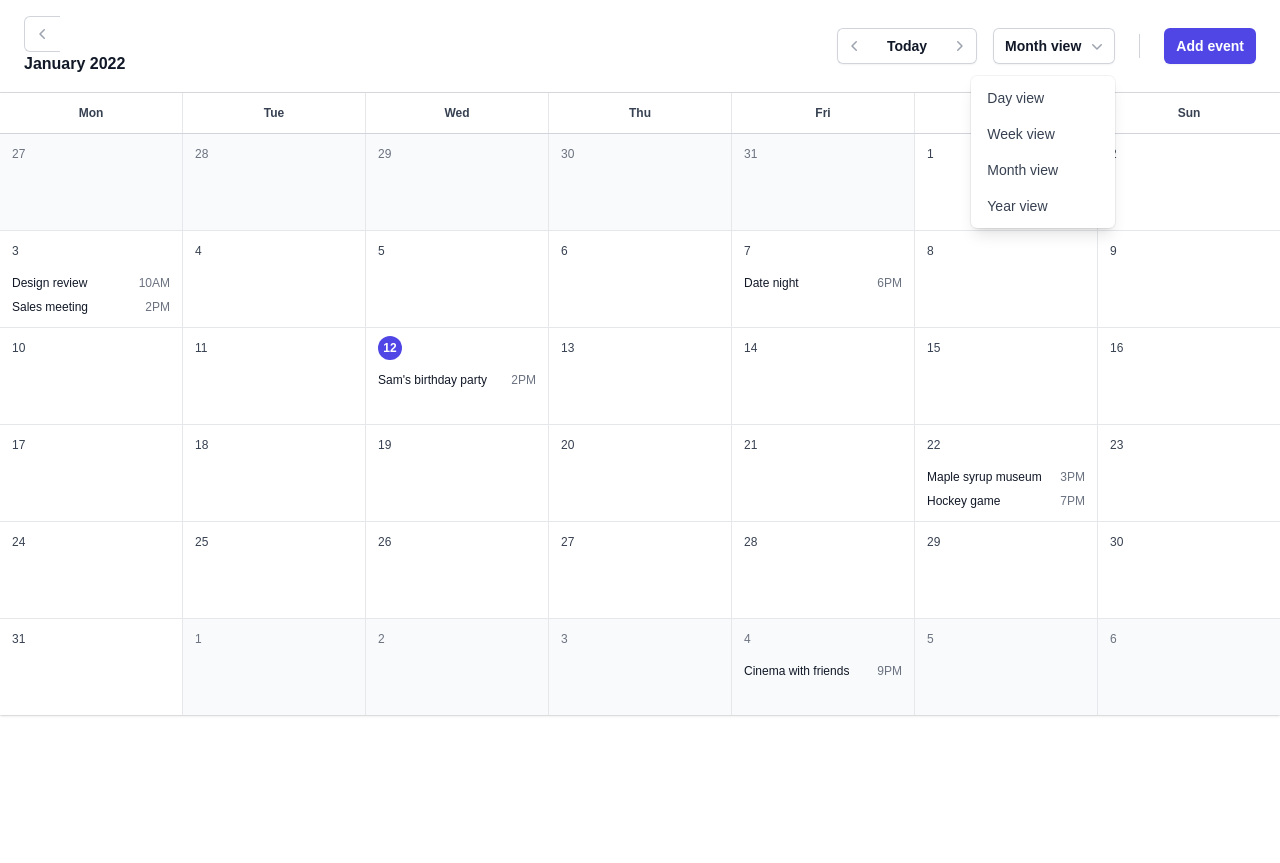
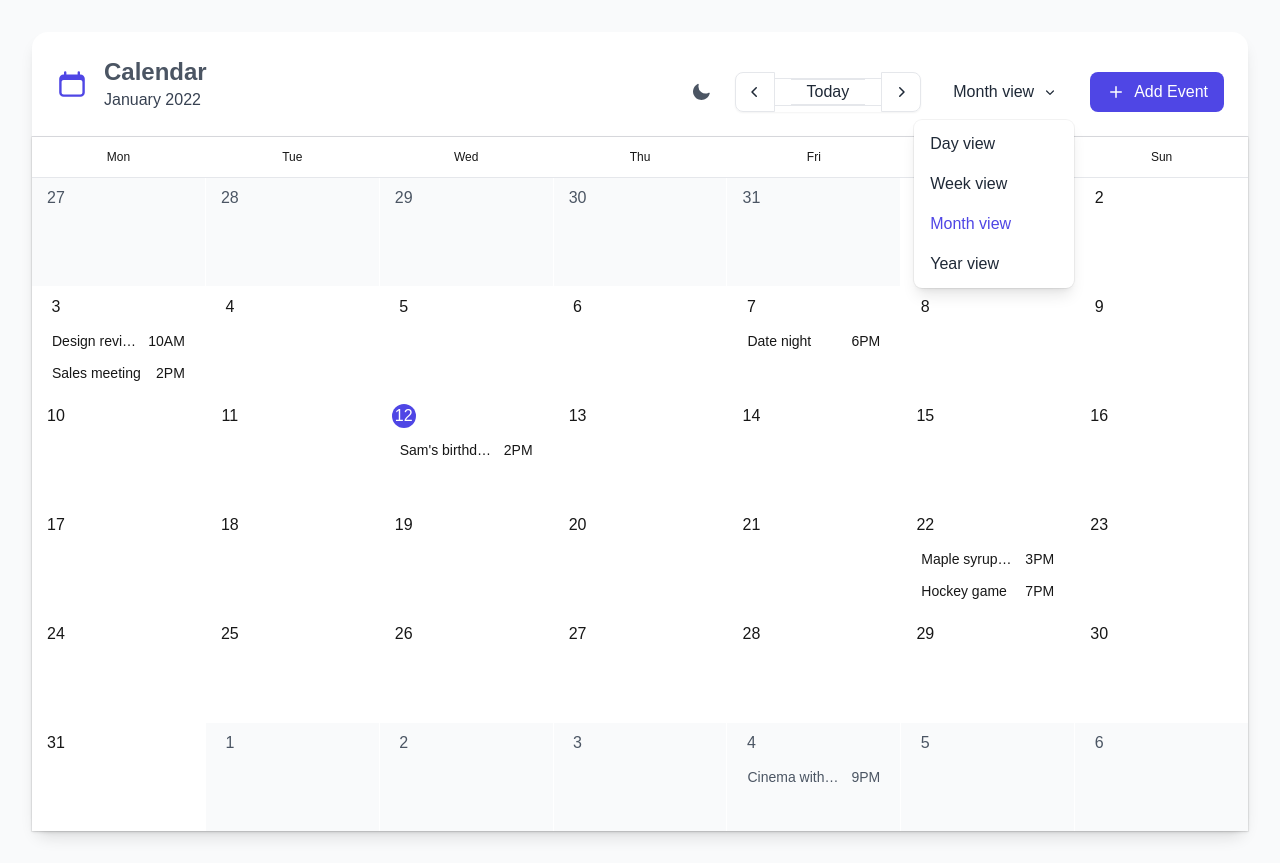
Before and after one commit to paul-ohl/hackaton_mds_spotify, a Next.js app in the folder src/musicalendar/: page /calendar in a window 1280 px wide. Both pictures are taken after a click on the button "Month view". Before the commit the page ends 800 px from the top, so only its background shows below. Built offline with nearby package versions, Linux system fonts and the light colour scheme.

Commit message:
WIP dark theme swith with light theme

```diff
--- a/src/musicalendar/app/calendar/page.tsx
+++ b/src/musicalendar/app/calendar/page.tsx
@@ -1,4 +1,6 @@
-import React from 'react';
+'use client'
+
+import React, { useState } from 'react';
 import { Menu, MenuButton, MenuItem, MenuItems } from '@headlessui/react'
 import {
   ChevronDownIcon,
@@ -6,7 +8,15 @@ import {
   ChevronRightIcon,
   ClockIcon,
   EllipsisHorizontalIcon,
+  SunIcon,
+  MoonIcon,
+  CalendarIcon,
+  PlusIcon
 } from '@heroicons/react/20/solid'
+
+function classNames(...classes) {
+  return classes.filter(Boolean).join(' ')
+}
 
 const days = [
   { date: '2021-12-27', events: [] },
@@ -79,307 +89,270 @@ const days = [
   { date: '2022-02-05', events: [] },
   { date: '2022-02-06', events: [] },
 ]
+
+
 const selectedDay = days.find((day) => day.isSelected)
 
-function classNames(...classes) {
-  return classes.filter(Boolean).join(' ')
-}
+export default function Calendar() {
+  const [isDark, setIsDark] = useState(false);
+  const [currentView, setCurrentView] = useState('month');
 
-export default function Calendar() {
+  const baseTheme = {
+    layout: isDark ? 'bg-gray-900' : 'bg-gray-50',
+    card: isDark ? 'bg-gray-800' : 'bg-white',
+    text: isDark ? 'text-white' : 'text-gray-800',
+    border: isDark ? 'border-gray-700' : 'border-gray-200',
+    buttonBg: isDark ? 'bg-gray-700' : 'bg-white',
+    buttonHover: isDark ? 'hover:bg-gray-600' : 'hover:bg-gray-50',
+    secondaryText: isDark ? 'text-gray-800' : 'text-gray-700',
+    menuBg: isDark ? 'bg-gray-800' : 'bg-white',
+    calendarDayBg: isDark ? 'bg-gray-800' : 'bg-white',
+    calendarDayHover: isDark ? 'hover:bg-gray-700' : 'hover:bg-gray-100',
+    inactiveDay: isDark ? 'bg-gray-900/50 text-gray-500' : 'bg-gray-50 text-gray-600',
+    accent: 'bg-indigo-600 hover:bg-indigo-500',
+    accentText: 'text-indigo-600',
+    shadow: isDark ? '' : 'shadow-lg',
+    transition: 'transition-all duration-200 ease-in-out'
+  };
+
   return (
-    <div className="lg:flex lg:h-full lg:flex-col">
-      <header className="flex items-center justify-between border-b border-gray-200 px-6 py-4 lg:flex-none">
+    <div className={classNames(
+      "min-h-screen p-4 lg:p-8",
+      baseTheme.layout,
+      baseTheme.transition
+    )}>
+      <div className={classNames(
+        "mx-auto max-w-7xl rounded-2xl",
+        baseTheme.card,
+        baseTheme.shadow,
+        baseTheme.transition
+      )}>
+        <header className={classNames(
+          "flex flex-col space-y-4 sm:flex-row sm:items-center sm:justify-between border-b p-6",
+          baseTheme.border
+        )}>
+          <div className="flex items-center space-x-4">
+            <CalendarIcon className={classNames("size-8", baseTheme.accentText)} />
             <div>
+              <h1 className="text-2xl font-bold text-gray-600">Calendar</h1>
+              <p className={baseTheme.secondaryText}>January 2022</p>
+            </div>
+          </div>
+
+          <div className="flex items-center space-x-4">
+            {/* Theme Toggle */}
+            <button
+              onClick={() => setIsDark(!isDark)}
+              className={classNames(
+                "rounded-full p-2",
+                baseTheme.buttonBg,
+                baseTheme.buttonHover,
+                baseTheme.transition
+              )}
+            >
+              {isDark ? (
+                <SunIcon className="size-5 text-yellow-400" />
+              ) : (
+                <MoonIcon className="size-5 text-gray-600" />
+              )}
+            </button>
+
+            {/* Navigation Controls */}
+            <div className="flex items-center rounded-lg shadow-sm">
               <button
                 type="button"
-            className="flex h-9 w-12 items-center justify-center rounded-l-md border-y border-l border-gray-300 pr-1 text-gray-400 hover:text-gray-500 focus:relative md:w-9 md:pr-0 md:hover:bg-gray-50"
+                className={classNames(
+                  "flex h-10 w-10 items-center justify-center rounded-l-lg border",
+                  baseTheme.buttonBg,
+                  baseTheme.buttonHover,
+                  baseTheme.border,
+                  baseTheme.transition,
+                  baseTheme.text
+                )}
               >
-            <span className="sr-only">Previous month</span>
-            <ChevronLeftIcon className="size-5" aria-hidden="true" />
-          </button>
-          <h1 className="text-base font-semibold text-gray-900">
-            <time dateTime="2022-01">January 2022</time>
-          </h1>
-        </div>
-        <div className="flex items-center">
-          <div className="relative flex items-center rounded-md bg-white shadow-sm md:items-stretch">
-            <button
-              type="button"
-              className="flex h-9 w-12 items-center justify-center rounded-l-md border-y border-l border-gray-300 pr-1 text-gray-400 hover:text-gray-500 focus:relative md:w-9 md:pr-0 md:hover:bg-gray-50"
-            >
-              <span className="sr-only">Previous month</span>
-              <ChevronLeftIcon className="size-5" aria-hidden="true" />
+                <ChevronLeftIcon className="size-5" />
               </button>
               <button
                 type="button"
-              className="hidden border-y border-gray-300 px-3.5 text-sm font-semibold text-gray-900 hover:bg-gray-50 focus:relative md:block"
+                className={classNames(
+                  "hidden px-4 font-medium border-y sm:block",
+                  baseTheme.buttonBg,
+                  baseTheme.buttonHover,
+                  baseTheme.border,
+                  baseTheme.transition,
+                  baseTheme.text
+                )}
+              >
+              <button
+                  type="button"
+                  className={classNames(
+                    "hidden px-4 font-medium border-y sm:block",
+                    baseTheme.buttonBg,
+                    baseTheme.buttonHover,
+                    baseTheme.border,
+                    baseTheme.transition,
+                    baseTheme.text
+                  )}
               >
                 Today
               </button>
-            <span className="relative -mx-px h-5 w-px bg-gray-300 md:hidden" />
+              </button>
               <button
                 type="button"
-              className="flex h-9 w-12 items-center justify-center rounded-r-md border-y border-r border-gray-300 pl-1 text-gray-400 hover:text-gray-500 focus:relative md:w-9 md:pl-0 md:hover:bg-gray-50"
+                className={classNames(
+                  "flex h-10 w-10 items-center justify-center rounded-r-lg border",
+                  baseTheme.buttonBg,
+                  baseTheme.buttonHover,
+                  baseTheme.border,
+                  baseTheme.transition,
+                  baseTheme.text
+                )}
               >
-              <span className="sr-only">Next month</span>
-              <ChevronRightIcon className="size-5" aria-hidden="true" />
+                <ChevronRightIcon className="size-5" />
               </button>
             </div>
-          <div className="hidden md:ml-4 md:flex md:items-center">
+
+            {/* View Selector */}
             <Menu as="div" className="relative">
               <MenuButton
-                type="button"
-                className="flex items-center gap-x-1.5 rounded-md bg-white px-3 py-2 text-sm font-semibold text-gray-900 shadow-sm ring-1 ring-inset ring-gray-300 hover:bg-gray-50"
+                className={classNames(
+                  "flex items-center space-x-2 rounded-lg px-4 py-2",
+                  baseTheme.buttonBg,
+                  baseTheme.buttonHover,
+                  baseTheme.border,
+                  baseTheme.transition,
+                  baseTheme.text
+                )}
               >
-                Month view
-                <ChevronDownIcon className="-mr-1 size-5 text-gray-400" aria-hidden="true" />
+                <span>{currentView.charAt(0).toUpperCase() + currentView.slice(1)} view</span>
+                <ChevronDownIcon className="size-4" />
               </MenuButton>
 
               <MenuItems
-                transition
-                className="absolute right-0 z-10 mt-3 w-36 origin-top-right overflow-hidden rounded-md bg-white shadow-lg ring-1 ring-black/5 focus:outline-none data-[closed]:scale-95 data-[closed]:opacity-0 data-[enter]:duration-100 data-[leave]:duration-75 data-[enter]:ease-out data-[leave]:ease-in"
+                className={classNames(
+                  "absolute right-0 z-10 mt-2 w-40 rounded-lg py-1",
+                  baseTheme.menuBg,
+                  baseTheme.shadow,
+                  baseTheme.text,
+                  "ring-1 ring-black ring-opacity-5"
+                )}
               >
-                <div className="py-1">
-                  <MenuItem>
-                    <a
-                      href="#"
-                      className="block px-4 py-2 text-sm text-gray-700 data-[focus]:bg-gray-100 data-[focus]:text-gray-900 data-[focus]:outline-none"
+                {['day', 'week', 'month', 'year'].map((view) => (
+                  <MenuItem key={view}>
+                    {({ active }) => (
+                      <button
+                        onClick={() => setCurrentView(view)}
+                        className={classNames(
+                          "block w-full px-4 py-2 text-left",
+                          active ? baseTheme.buttonHover : '',
+                          view === currentView ? baseTheme.accentText : ''
+                        )}
                       >
-                      Day view
-                    </a>
+                        {view.charAt(0).toUpperCase() + view.slice(1)} view
+                      </button>
+                    )}
                   </MenuItem>
-                  <MenuItem>
-                    <a
-                      href="#"
-                      className="block px-4 py-2 text-sm text-gray-700 data-[focus]:bg-gray-100 data-[focus]:text-gray-900 data-[focus]:outline-none"
-                    >
-                      Week view
-                    </a>
-                  </MenuItem>
-                  <MenuItem>
-                    <a
-                      href="#"
-                      className="block px-4 py-2 text-sm text-gray-700 data-[focus]:bg-gray-100 data-[focus]:text-gray-900 data-[focus]:outline-none"
-                    >
-                      Month view
-                    </a>
-                  </MenuItem>
-                  <MenuItem>
-                    <a
-                      href="#"
-                      className="block px-4 py-2 text-sm text-gray-700 data-[focus]:bg-gray-100 data-[focus]:text-gray-900 data-[focus]:outline-none"
-                    >
-                      Year view
-                    </a>
-                  </MenuItem>
-                </div>
+                ))}
               </MenuItems>
             </Menu>
-            <div className="ml-6 h-6 w-px bg-gray-300" />
+
+            {/* Add Event Button */}
             <button
               type="button"
-              className="ml-6 rounded-md bg-indigo-600 px-3 py-2 text-sm font-semibold text-white shadow-sm hover:bg-indigo-500 focus-visible:outline focus-visible:outline-2 focus-visible:outline-offset-2 focus-visible:outline-indigo-600"
+              className={classNames(
+                "flex items-center space-x-2 rounded-lg px-4 py-2 text-white",
+                baseTheme.accent,
+                baseTheme.transition
+              )}
             >
-              Add event
+              <PlusIcon className="size-5" />
+              <span className="hidden sm:inline">Add Event</span>
             </button>
           </div>
-          <Menu as="div" className="relative ml-6 md:hidden">
-            <MenuButton className="-mx-2 flex items-center rounded-full border border-transparent p-2 text-gray-400 hover:text-gray-500">
-              <span className="sr-only">Open menu</span>
-              <EllipsisHorizontalIcon className="size-5" aria-hidden="true" />
-            </MenuButton>
+        </header>
 
-            <MenuItems
-              transition
-              className="absolute right-0 z-10 mt-3 w-36 origin-top-right divide-y divide-gray-100 overflow-hidden rounded-md bg-white shadow-lg ring-1 ring-black/5 focus:outline-none data-[closed]:scale-95 data-[closed]:opacity-0 data-[enter]:duration-100 data-[leave]:duration-75 data-[enter]:ease-out data-[leave]:ease-in"
+        <div className="shadow ring-1 ring-black ring-opacity-5 lg:flex lg:flex-auto lg:flex-col">
+          {/* Weekday Headers */}
+          <div className={classNames(
+            "grid grid-cols-7 gap-px border-b text-center text-xs font-medium",
+            baseTheme.border
+          )}>
+            {['Mon', 'Tue', 'Wed', 'Thu', 'Fri', 'Sat', 'Sun'].map((day) => (
+              <div
+                key={day}
+                className={classNames(
+                  "py-3",
+                  baseTheme.calendarDayBg,
+                  baseTheme.transition
+                )}
               >
-              <div className="py-1">
-                <MenuItem>
-                  <a
-                    href="#"
-                    className="block px-4 py-2 text-sm text-gray-700 data-[focus]:bg-gray-100 data-[focus]:text-gray-900 data-[focus]:outline-none"
-                  >
-                    Create event
-                  </a>
-                </MenuItem>
+                {day}
               </div>
-              <div className="py-1">
-                <MenuItem>
-                  <a
-                    href="#"
-                    className="block px-4 py-2 text-sm text-gray-700 data-[focus]:bg-gray-100 data-[focus]:text-gray-900 data-[focus]:outline-none"
-                  >
-                    Go to today
-                  </a>
-                </MenuItem>
+            ))}
           </div>
-              <div className="py-1">
-                <MenuItem>
-                  <a
-                    href="#"
-                    className="block px-4 py-2 text-sm text-gray-700 data-[focus]:bg-gray-100 data-[focus]:text-gray-900 data-[focus]:outline-none"
-                  >
-                    Day view
-                  </a>
-                </MenuItem>
-                <MenuItem>
-                  <a
-                    href="#"
-                    className="block px-4 py-2 text-sm text-gray-700 data-[focus]:bg-gray-100 data-[focus]:text-gray-900 data-[focus]:outline-none"
-                  >
-                    Week view
-                  </a>
-                </MenuItem>
-                <MenuItem>
-                  <a
-                    href="#"
-                    className="block px-4 py-2 text-sm text-gray-700 data-[focus]:bg-gray-100 data-[focus]:text-gray-900 data-[focus]:outline-none"
-                  >
-                    Month view
-                  </a>
-                </MenuItem>
-                <MenuItem>
-                  <a
-                    href="#"
-                    className="block px-4 py-2 text-sm text-gray-700 data-[focus]:bg-gray-100 data-[focus]:text-gray-900 data-[focus]:outline-none"
-                  >
-                    Year view
-                  </a>
-                </MenuItem>
-              </div>
-            </MenuItems>
-          </Menu>
-        </div>
-      </header>
-      <div className="shadow ring-1 ring-black/5 lg:flex lg:flex-auto lg:flex-col">
-        <div className="grid grid-cols-7 gap-px border-b border-gray-300 bg-gray-200 text-center text-xs/6 font-semibold text-gray-700 lg:flex-none">
-          <div className="bg-white py-2">
-            M<span className="sr-only sm:not-sr-only">on</span>
-          </div>
-          <div className="bg-white py-2">
-            T<span className="sr-only sm:not-sr-only">ue</span>
-          </div>
-          <div className="bg-white py-2">
-            W<span className="sr-only sm:not-sr-only">ed</span>
-          </div>
-          <div className="bg-white py-2">
-            T<span className="sr-only sm:not-sr-only">hu</span>
-          </div>
-          <div className="bg-white py-2">
-            F<span className="sr-only sm:not-sr-only">ri</span>
-          </div>
-          <div className="bg-white py-2">
-            S<span className="sr-only sm:not-sr-only">at</span>
-          </div>
-          <div className="bg-white py-2">
-            S<span className="sr-only sm:not-sr-only">un</span>
-          </div>
-        </div>
-        <div className="flex bg-gray-200 text-xs/6 text-gray-700 lg:flex-auto">
-          <div className="hidden w-full lg:grid lg:grid-cols-7 lg:grid-rows-6 lg:gap-px">
+
+          {/* Calendar Grid */}
+          <div className="flex flex-auto overflow-hidden">
+            <div className="w-full grid grid-cols-7 grid-rows-6 gap-px">
               {days.map((day) => (
                 <div
                   key={day.date}
                   className={classNames(
-                  day.isCurrentMonth ? 'bg-white' : 'bg-gray-50 text-gray-500',
-                  'relative px-3 py-2',
+                    day.isCurrentMonth ? baseTheme.calendarDayBg : baseTheme.inactiveDay,
+                    'group relative min-h-[100px] py-2 px-3',
+                    baseTheme.calendarDayHover,
+                    baseTheme.transition
                   )}
                 >
                   <time
                     dateTime={day.date}
-                  className={
-                    day.isToday
-                      ? 'flex size-6 items-center justify-center rounded-full bg-indigo-600 font-semibold text-white'
-                      : undefined
-                  }
+                    className={classNames(
+                      "flex size-6 items-center justify-center rounded-full",
+                      day.isToday ? 'bg-indigo-600 text-white' : '',
+                      'group-hover:bg-indigo-100 group-hover:text-indigo-600',
+                      baseTheme.transition
+                    )}
                   >
                     {day.date.split('-').pop().replace(/^0/, '')}
                   </time>
+
                   {day.events.length > 0 && (
-                  <ol className="mt-2">
+                    <ol className="mt-2 space-y-1">
                       {day.events.slice(0, 2).map((event) => (
-                      <li key={event.id}>
-                        <a href={event.href} className="group flex">
-                          <p className="flex-auto truncate font-medium text-gray-900 group-hover:text-indigo-600">
+                        <li
+                          key={event.id}
+                          className={classNames(
+                            "rounded-md px-2 py-1",
+                            baseTheme.buttonHover,
+                            baseTheme.transition
+                          )}
+                        >
+                          <a href={event.href} className="flex group">
+                            <p className="flex-auto truncate text-sm font-medium group-hover:text-indigo-600">
                               {event.name}
                             </p>
                             <time
                               dateTime={event.datetime}
-                            className="ml-3 hidden flex-none text-gray-500 group-hover:text-indigo-600 xl:block"
+                              className="ml-3 hidden flex-none text-sm xl:block"
                             >
                               {event.time}
                             </time>
                           </a>
                         </li>
                       ))}
-                    {day.events.length > 2 && <li className="text-gray-500">+ {day.events.length - 2} more</li>}
+                      {day.events.length > 2 && (
+                        <li className={classNames("text-sm", baseTheme.secondaryText)}>
+                          + {day.events.length - 2} more
+                        </li>
+                      )}
                     </ol>
                   )}
                 </div>
               ))}
             </div>
-          <div className="isolate grid w-full grid-cols-7 grid-rows-6 gap-px lg:hidden">
-            {days.map((day) => (
-              <button
-                key={day.date}
-                type="button"
-                className={classNames(
-                  day.isCurrentMonth ? 'bg-white' : 'bg-gray-50',
-                  (day.isSelected || day.isToday) && 'font-semibold',
-                  day.isSelected && 'text-white',
-                  !day.isSelected && day.isToday && 'text-indigo-600',
-                  !day.isSelected && day.isCurrentMonth && !day.isToday && 'text-gray-900',
-                  !day.isSelected && !day.isCurrentMonth && !day.isToday && 'text-gray-500',
-                  'flex h-14 flex-col px-3 py-2 hover:bg-gray-100 focus:z-10',
-                )}
-              >
-                <time
-                  dateTime={day.date}
-                  className={classNames(
-                    day.isSelected && 'flex size-6 items-center justify-center rounded-full',
-                    day.isSelected && day.isToday && 'bg-indigo-600',
-                    day.isSelected && !day.isToday && 'bg-gray-900',
-                    'ml-auto',
-                  )}
-                >
-                  {day.date.split('-').pop().replace(/^0/, '')}
-                </time>
-                <span className="sr-only">{day.events.length} events</span>
-                {day.events.length > 0 && (
-                  <span className="-mx-0.5 mt-auto flex flex-wrap-reverse">
-                    {day.events.map((event) => (
-                      <span key={event.id} className="mx-0.5 mb-1 size-1.5 rounded-full bg-gray-400" />
-                    ))}
-                  </span>
-                )}
-              </button>
-            ))}
           </div>
         </div>
       </div>
-      {selectedDay?.events.length > 0 && (
-        <div className="px-4 py-10 sm:px-6 lg:hidden">
-          <ol className="divide-y divide-gray-100 overflow-hidden rounded-lg bg-white text-sm shadow ring-1 ring-black/5">
-            {selectedDay.events.map((event) => (
-              <li key={event.id} className="group flex p-4 pr-6 focus-within:bg-gray-50 hover:bg-gray-50">
-                <div className="flex-auto">
-                  <p className="font-semibold text-gray-900">{event.name}</p>
-                  <time dateTime={event.datetime} className="mt-2 flex items-center text-gray-700">
-                    <ClockIcon className="mr-2 size-5 text-gray-400" aria-hidden="true" />
-                    {event.time}
-                  </time>
-                </div>
-                <a
-                  href={event.href}
-                  className="ml-6 flex-none self-center rounded-md bg-white px-3 py-2 font-semibold text-gray-900 opacity-0 shadow-sm ring-1 ring-inset ring-gray-300 hover:ring-gray-400 focus:opacity-100 group-hover:opacity-100"
-                >
-                  Edit<span className="sr-only">, {event.name}</span>
-                </a>
-              </li>
-            ))}
-          </ol>
-        </div>
-      )}
     </div>
   )
 }
```
Lines whose indentation alone changed are shown as unchanged.
